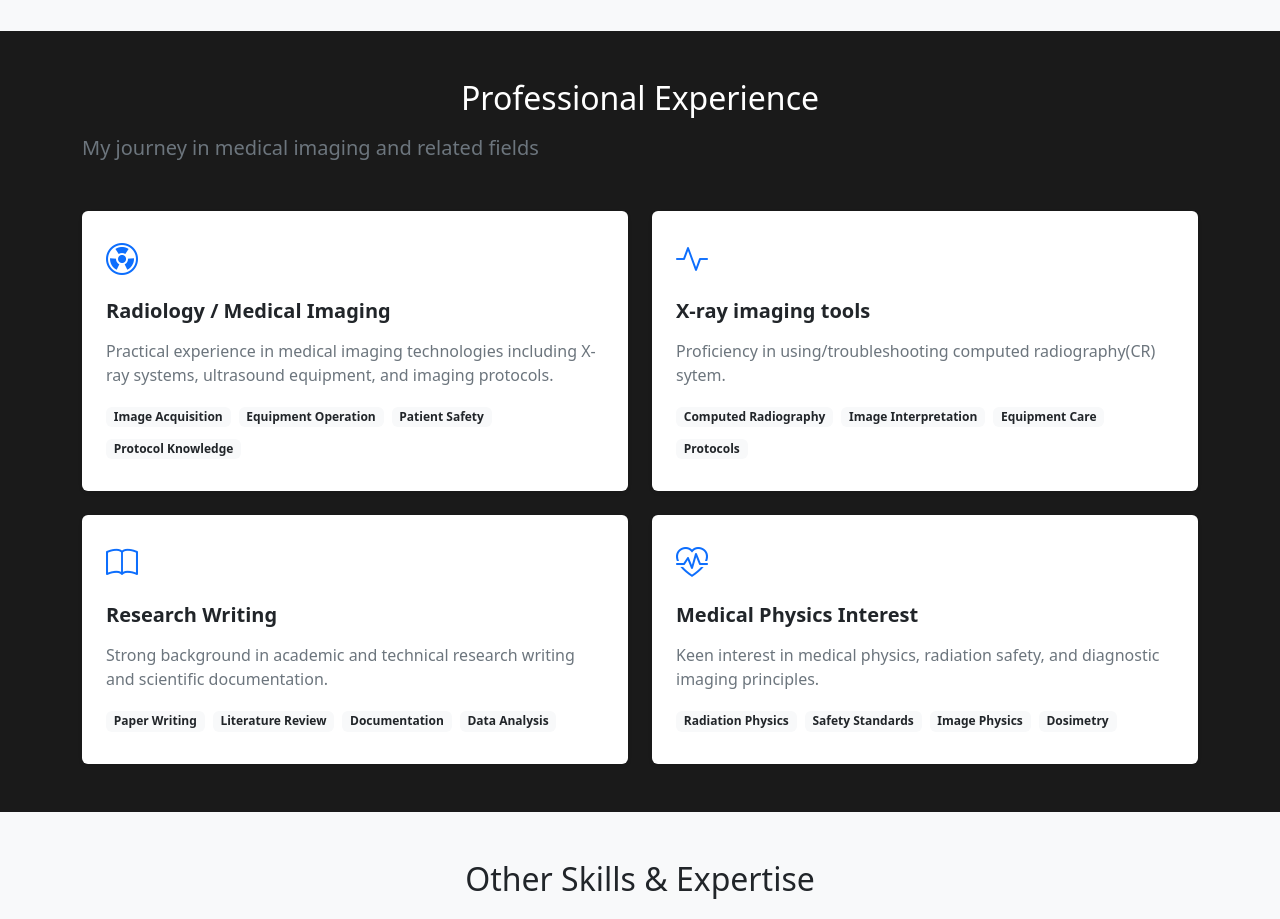
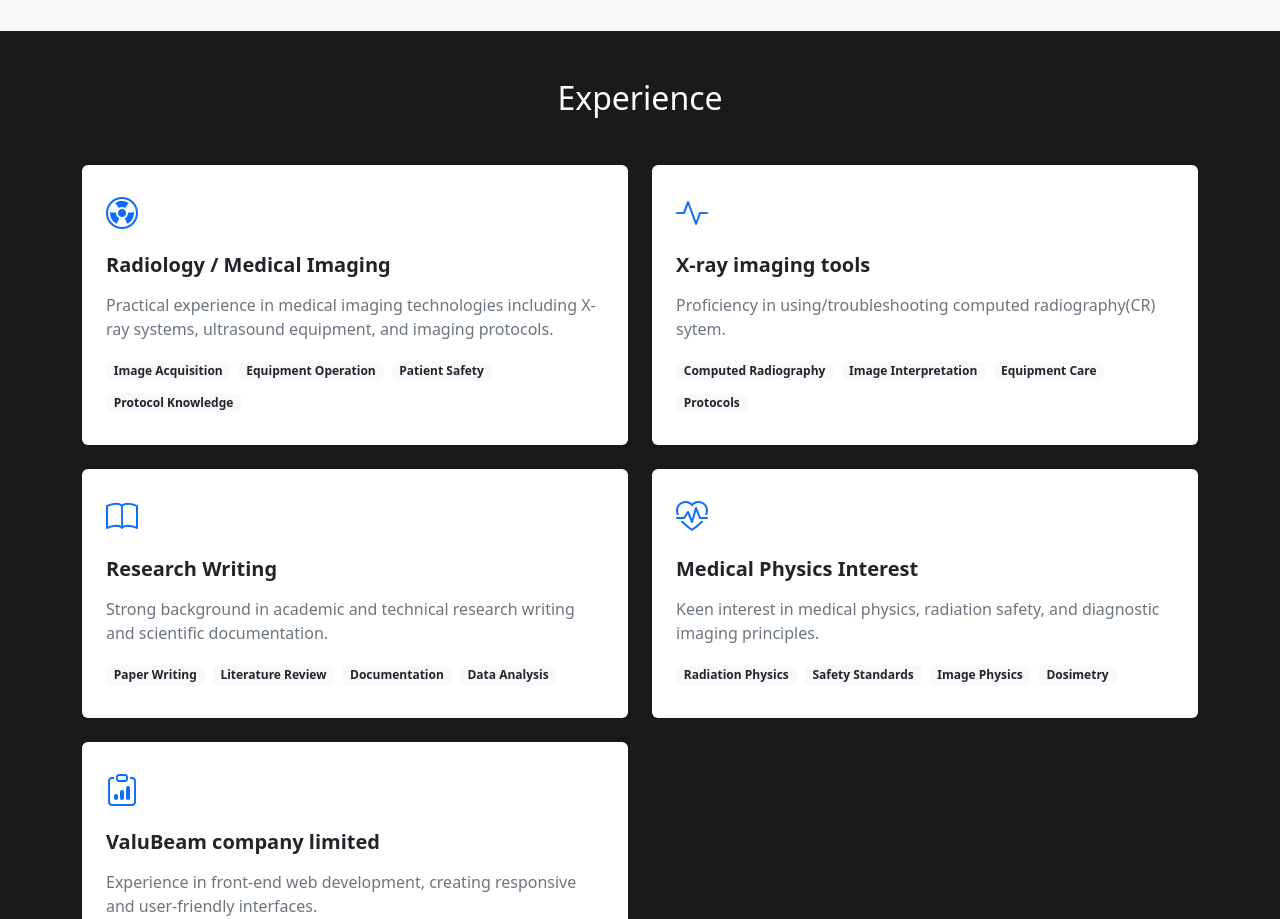
Before and after one commit to QuantumDaniel/Quantum-portfolio, a React (Vite) app: page / in a window 1280 px wide. Shown: the part 4020-4939 px from the top of the page. Built offline with nearby package versions, Linux system fonts and the light colour scheme; a web font is replaced by a local one.

Commit message:
add exprience

```diff
--- a/src/components/Experience.jsx
+++ b/src/components/Experience.jsx
@@ -35,6 +35,14 @@ export default function Experience() {
                 'Keen interest in medical physics, radiation safety, and diagnostic imaging principles.',
             details: ['Radiation Physics', 'Safety Standards', 'Image Physics', 'Dosimetry'],
         },
+        {
+            id: 5,
+            icon: 'bi-clipboard-data',
+            title: 'ValuBeam company limited',
+            description:
+                'Experience in front-end web development, creating responsive and user-friendly interfaces.',
+            details: ['HTML/CSS', 'JavaScript', 'React', 'Responsive Design', 'Version Control'],
+        }
     ];
 
     return (
@@ -43,10 +51,7 @@ export default function Experience() {
 
                 {/* Header */}
                 <div className="text-center mb-5">
-                    <h2 className="mb-3">Professional Experience</h2>
-                    <p className="text-secondary lead">
-                        My journey in medical imaging and related fields
-                    </p>
+                    <h2 className="mb-3">Experience</h2>
                 </div>
 
                 {/* Experience Cards */}
```
